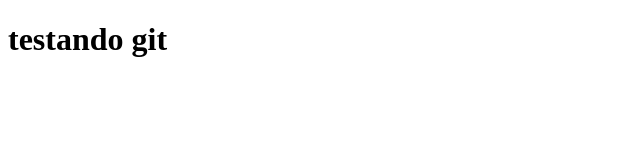
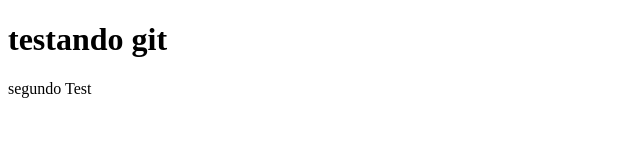
Before and after one commit to WenderMachado/Test, a plain HTML site: page index.html in a window 1280 px wide. Shown: the whole page, without its empty margins (0-640 px from the left). Drawn offline with Linux system fonts and the light colour scheme.

Commit message:
adicionei um segundo teste com tag paragrafroo <P>

```diff
--- a/index.html
+++ b/index.html
@@ -9,6 +9,9 @@
     <h1>
         testando git
     </h1>
+    <p>
+        segundo Test
+    </p>
 
 </body>
 </html>
```
